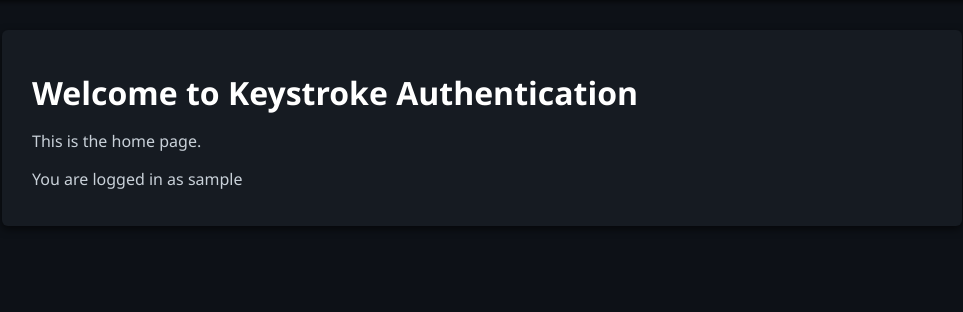
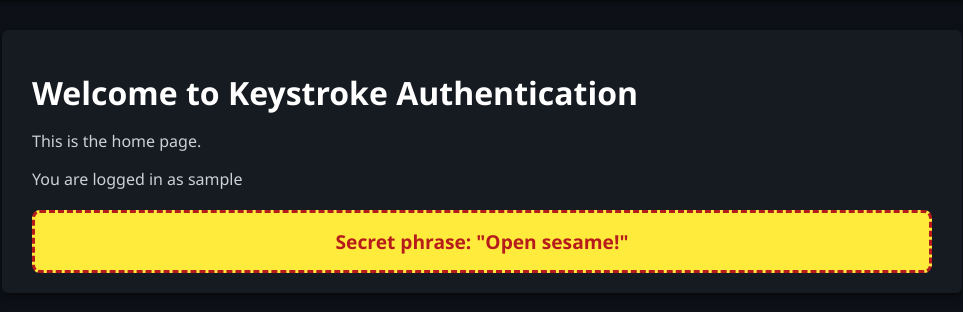
Before and after one commit to VadimProd/keystroke-django-auth, a Django app: page / in a window 1280 px wide. Shown: the part 52-364 px from the top of the page, without its empty margins (158-1121 px from the left). Run offline with Django 5.2, Linux system fonts and the light colour scheme; the visitor is signed in with stand-in values (Sample User, id 1).

Commit message:
Final version

```diff
--- a/keystroke-django-auth/accounts/views.py
+++ b/keystroke-django-auth/accounts/views.py
@@ -14,7 +14,10 @@ from django.contrib.auth.models import User
 from django.core.files.storage import default_storage
 
 def home(request):
-    return render(request, "home.html")
+    secret_message = ""
+    if request.user.is_authenticated:
+        secret_message = "Secret phrase: \"Open sesame!\""
+    return render(request, "home.html", {"secret_message": secret_message})
 
 def keystroke_input(request):
     return render(request, "keystroke_input.html")
@@ -40,11 +43,9 @@ def login_view(request):
         if form.is_valid():
             user = form.get_user()
 
-            # Получаем timing_data из POST
             typed_text = request.POST.get('username')
             timing_data = request.POST.get('timing_data')
 
-            # Загружаем обученную модель пользователя
             try:
                 profile = KeystrokeProfile.objects.get(user=user)
                 if not profile.model_file:
@@ -52,27 +53,21 @@ def login_view(request):
                     return render(request, 'login.html', {'form': form})
 
                 with default_storage.open(profile.model_file.name, 'rb') as f:
-                    data = joblib.load(f)  # Загружаем словарь {'model': ..., 'scaler': ...}
+                    data = joblib.load(f)
                     model = data['model']
                     scaler = data['scaler']
 
                 features = extract_features_from_timing(timing_data)
                 features_scaled = scaler.transform([features])
                 prediction = model.predict(features_scaled)[0]
-                decision_scores = model.decision_function(features_scaled)
-                probabilities = expit(decision_scores)
 
-                status = "Принято (настоящий пользователь)" if prediction == 1 else "Отклонено (возможный злоумышленник)"
-                print(f"Оценка аномалии = {decision_scores}, вероятность легитимности = {probabilities} — {status}")
-                print(timing_data)
+                # decision_scores = model.decision_function(features_scaled)
+                # probabilities = expit(decision_scores)
+
+                status = "Accepted (legit user)" if prediction == 1 else "Denied (possible attacker)"
 
                 if prediction == 1:
-                    login(request, user)  # Успешный вход
-                    # KeystrokeLogin.objects.create(
-                    #     user=user,
-                    #     typed_text=typed_text,
-                    #     timing_data=timing_data
-                    # )
+                    login(request, user)
                     messages.success(request, 'Login successful with biometric verification.')
                     return redirect('home')
                 else:
@@ -91,50 +86,13 @@ def login_view(request):
 
     return render(request, 'login.html', {'form': form})
 
-# def login_view(request):
-#     if request.method == 'POST':
-#         form = AuthenticationForm(request, data=request.POST)
-#         if form.is_valid():
-#             user = form.get_user()
-#             login(request, user)  # вызываем login с другим именем (auth_login), чтобы не путать с функцией
-
-#             # Получаем данные из формы
-#             typed_text = request.POST.get('username')  # Или можно request.POST.get('typed_text'), если будет
-#             timing_data = request.POST.get('timing_data')
-
-#             # Сохраняем keystroke данные в БД
-#             KeystrokeLogin.objects.create(
-#                 user=user,
-#                 typed_text=typed_text,
-#                 timing_data=timing_data
-#             )
-
-#             messages.info(request, 'Successful login.')
-#             return redirect('home')
-#         else:
-#             messages.error(request, 'Invalid username or password.')
-#     else:
-#         form = AuthenticationForm()
-
-#     return render(request, 'login.html', {'form': form})
-
 def register(request):
     if request.method == 'POST':
         form = UserCreationForm(request.POST)
         if form.is_valid():
-            user = form.save()  # здесь сохраняется и пароль
-            login(request, user)  # сразу логиним пользователя
+            user = form.save()
+            login(request, user)
             return redirect('keystroke_input')
     else:
         form = UserCreationForm()
     return render(request, 'register.html', {'form': form})
-
-# def register(request):
-#     if request.method == "POST":
-#         form = UserCreationForm(request.POST)
-#         if form.is_valid():
-#             form.save()
-#             return redirect('keystroke_input')  # сразу к сбору данных
-#     else:
-#         form = UserCreationForm()
-#     return render(request, 'register.html', {'form': form})
--- a/keystroke-django-auth/requirements.txt
+++ b/keystroke-django-auth/requirements.txt
@@ -5,11 +5,8 @@ Django==5.2.1
 fonttools==4.58.0
 joblib==1.5.0
 kiwisolver==1.4.8
-matplotlib==3.10.3
 numpy==2.2.6
 packaging==25.0
-pandas==2.2.3
-pillow==11.2.1
 psycopg2-binary==2.9.10
 pyparsing==3.2.3
 python-dateutil==2.9.0.post0
--- a/keystroke-django-auth/static/css/style.css
+++ b/keystroke-django-auth/static/css/style.css
@@ -138,3 +138,16 @@ nav .nav-user {
     color: #c9d1d9;
     font-weight: 600;
 }
+
+.secret-message {
+    background-color: #ffeb3b; /* ярко-жёлтый */
+    color: #b71c1c; /* насыщенный красный */
+    padding: 15px;
+    border: 3px dashed #b71c1c;
+    border-radius: 8px;
+    font-weight: bold;
+    font-size: 1.2em;
+    margin-top: 20px;
+    text-align: center;
+    user-select: none; /* нельзя выделить мышкой */
+}
--- a/keystroke-django-auth/templates/home.html
+++ b/keystroke-django-auth/templates/home.html
@@ -8,7 +8,28 @@
 
 {% if user.is_authenticated %}
     <p>You are logged in as {{ user.username }}</p>
+
+    {% if secret_message %}
+    <div class="secret-message">
+        {{ secret_message }}
+    </div>
+    {% endif %}
 {% else %}
     <p>You are not logged in.</p>
 {% endif %}
 {% endblock %}
+
+<style>
+.secret-message {
+    background-color: #ffeb3b;
+    color: #b71c1c;
+    padding: 15px;
+    border: 3px dashed #b71c1c;
+    border-radius: 8px;
+    font-weight: bold;
+    font-size: 1.2em;
+    margin-top: 20px;
+    text-align: center;
+    user-select: none;
+}
+</style>
--- a/keystroke-django-auth/templates/keystroke_input.html
+++ b/keystroke-django-auth/templates/keystroke_input.html
@@ -19,7 +19,6 @@
         const typedText = document.getElementById('typed_text').value;
         const result = [];
 
-        // Получаем все keydown события в порядке их появления
         const downs = keyEvents.filter(ev => ev.type === 'keydown');
         const ups = keyEvents.filter(ev => ev.type === 'keyup');
 
--- a/keystroke-django-auth/templates/login.html
+++ b/keystroke-django-auth/templates/login.html
@@ -23,7 +23,6 @@
 <script>
     const keyEvents = [];
 
-    // Собираем события keydown и keyup для поля password
     const passwordInput = document.querySelector('input[name="password"]');
 
     if (passwordInput) {
```
Also changed, not shown: keystroke-django-auth/keystroke/views.py (+7 -24 lines), 1 other file.
